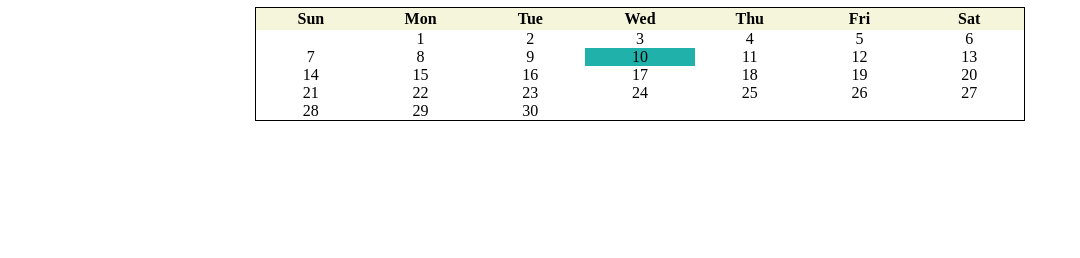
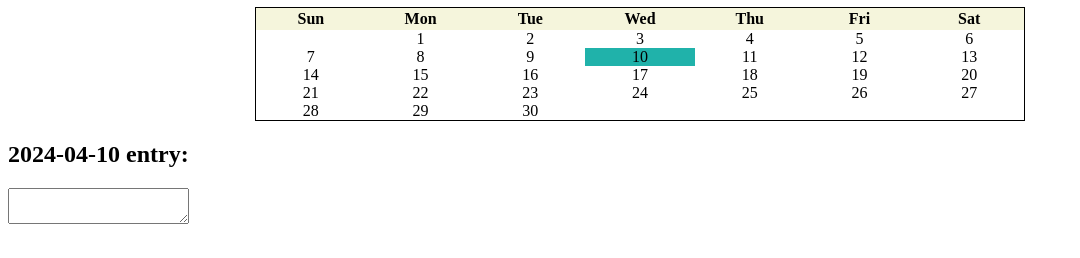
Before and after one commit to cse110-sp24-group4/warmup-exercise, a plain HTML site: page index.html in a window 1280 px wide. Both pictures are taken after a click on the element "10". Shown: the part 104-362 px from the top of the page, without its empty margins (0-1080 px from the left). Drawn offline with Linux system fonts and the light colour scheme.

Commit message:
Added basic entry saving and loading functionality

```diff
--- a/calendar_main.js
+++ b/calendar_main.js
@@ -3,8 +3,22 @@ window.onload = (event) => {
 
     monthInput.addEventListener('input', updateCalendar);
 
+    const entry = document.getElementById('entry');
+    entry.addEventListener('input', saveEntry);
+
     updateCalendar()
   };
+
+function saveEntry(e) {
+    const monthInput = document.getElementById('monthInput');
+    const date = monthInput.value + '-' + document.querySelector('.selectedDay').innerHTML;
+    localStorage.setItem(date, e.currentTarget.value);
+}
+
+function loadEntry(date) {
+    const entry = document.getElementById('entry');
+    entry.value = localStorage.getItem(date);
+}
 
 function selectDay(e) {
     console.log('hi');
@@ -13,6 +27,13 @@ function selectDay(e) {
         oldSelected.classList.remove('selectedDay');
     }
     e.currentTarget.classList.add('selectedDay');
+
+    const entryTitle = document.getElementById('entryTitle');
+    const monthInput = document.getElementById('monthInput');
+    const date = monthInput.value + '-' + e.currentTarget.innerHTML;
+    entryTitle.innerHTML = date +' entry:';
+
+    loadEntry(date);
 }
 
 function updateCalendar() {
--- a/index.html
+++ b/index.html
@@ -23,5 +23,10 @@
         <div class="days">Sat</div>
     </div>
 
+    <div id="dayPlanner">
+        <h2 id="entryTitle"></h2>
+        <textarea id="entry"></textarea>
+    </div>
+
 </body>
 </html>
```
